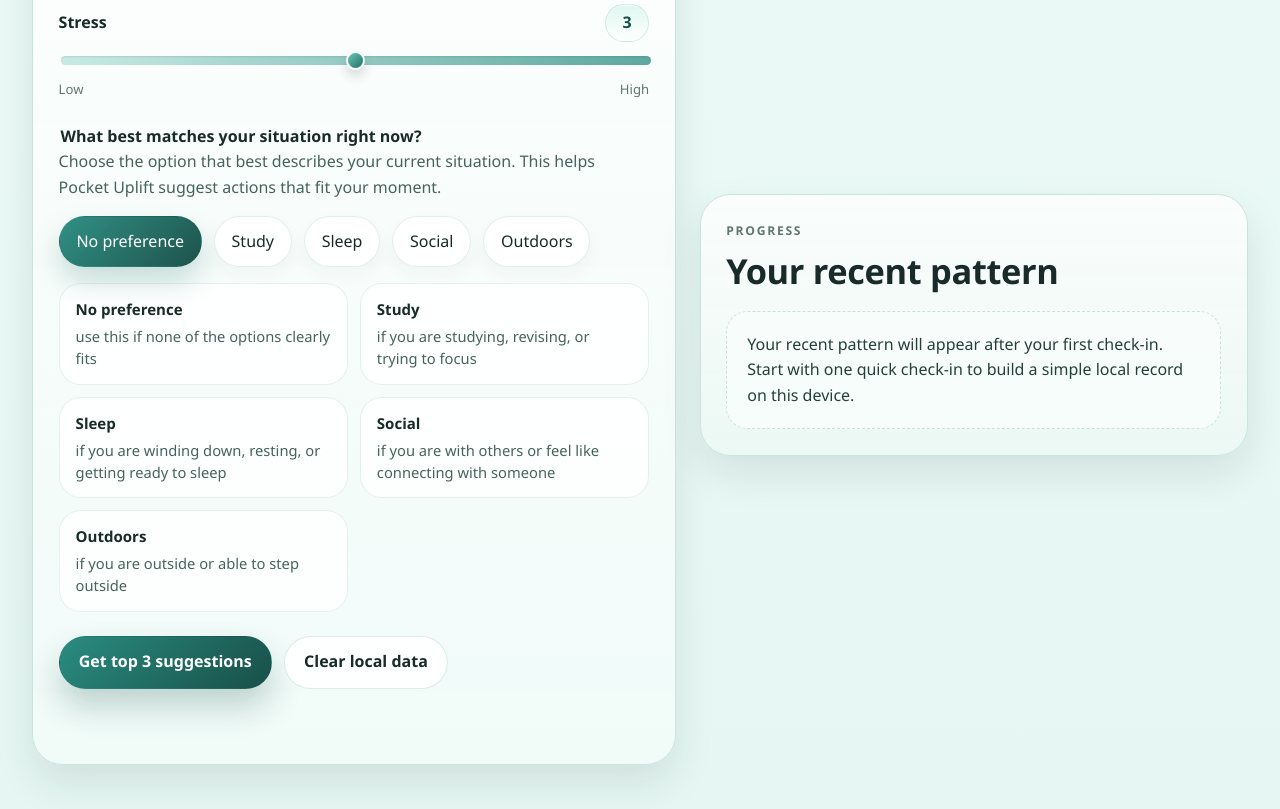
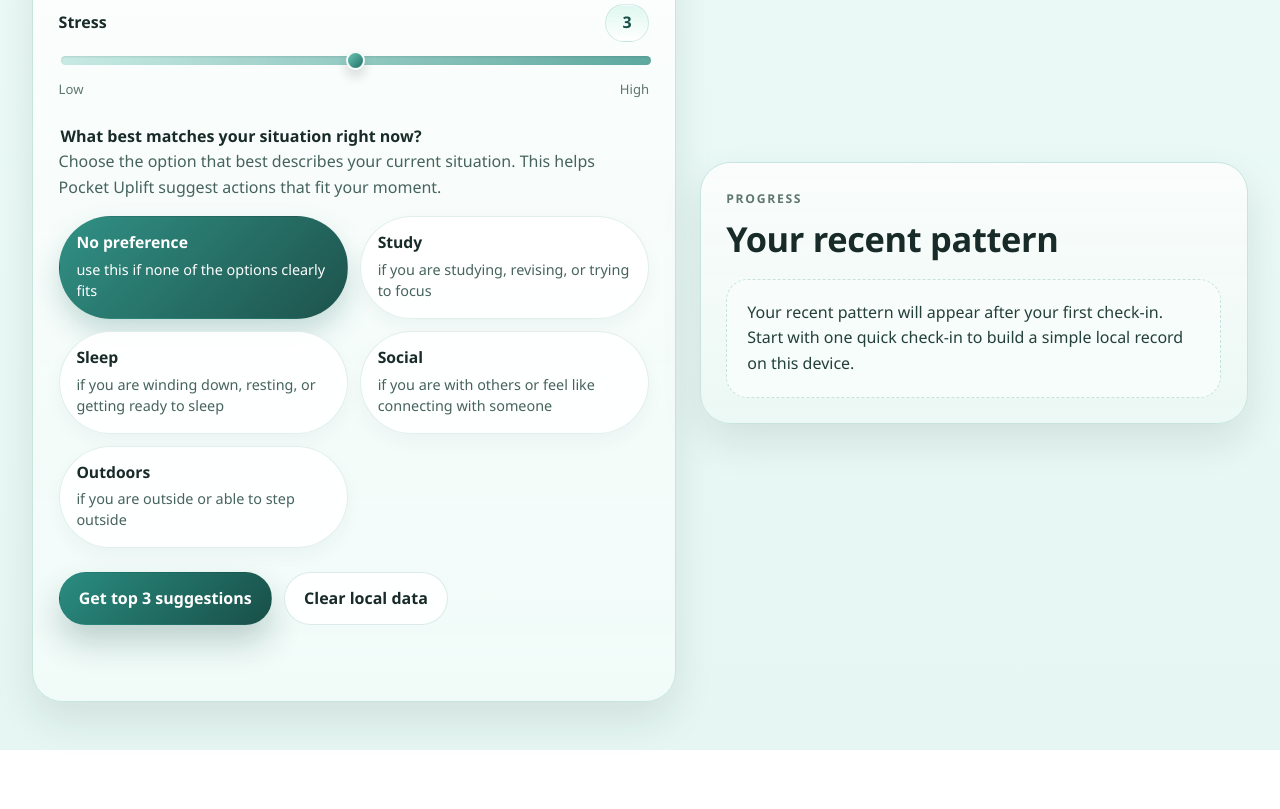
Before and after one commit to AndersonRGB/pocket-uplift, a plain HTML site: page app/index.html in a window 1280 px wide. Shown: the part 871-1680 px from the top of the page. After the commit the page ends 1621 px from the top, so only its background shows below. Drawn offline with Linux system fonts and the light colour scheme.

Commit message:
feat: simplify context selector

```diff
--- a/app/index.html
+++ b/app/index.html
@@ -72,8 +72,8 @@
           <h2 id="checkin-title">Daily check-in</h2>
           <form id="checkin-form" class="stack" aria-describedby="checkin-help">
             <p id="checkin-help" class="muted compact">
-              Use the sliders and one context button to get three suggestions that fit your current
-              state.
+              Use the sliders and choose one context option to get three suggestions that fit your
+              current state.
             </p>
             <div class="slider-group">
               <div class="label-row">
@@ -144,7 +144,12 @@
                 Choose the option that best describes your current situation. This helps Pocket
                 Uplift suggest actions that fit your moment.
               </p>
-              <div id="context-options" class="context-grid" role="radiogroup" aria-label="Context">
+              <div
+                id="context-options"
+                class="context-grid"
+                role="radiogroup"
+                aria-label="Context"
+              >
                 <label class="context-option">
                   <input
                     class="context-input"
@@ -153,7 +158,10 @@
                     value="any"
                     checked
                   />
-                  <span class="context-chip">No preference</span>
+                  <span class="context-card">
+                    <strong>No preference</strong>
+                    <span>use this if none of the options clearly fits</span>
+                  </span>
                 </label>
                 <label class="context-option">
                   <input
@@ -162,7 +170,10 @@
                     name="context"
                     value="study"
                   />
-                  <span class="context-chip">Study</span>
+                  <span class="context-card">
+                    <strong>Study</strong>
+                    <span>if you are studying, revising, or trying to focus</span>
+                  </span>
                 </label>
                 <label class="context-option">
                   <input
@@ -171,7 +182,10 @@
                     name="context"
                     value="sleep"
                   />
-                  <span class="context-chip">Sleep</span>
+                  <span class="context-card">
+                    <strong>Sleep</strong>
+                    <span>if you are winding down, resting, or getting ready to sleep</span>
+                  </span>
                 </label>
                 <label class="context-option">
                   <input
@@ -180,7 +194,10 @@
                     name="context"
                     value="social"
                   />
-                  <span class="context-chip">Social</span>
+                  <span class="context-card">
+                    <strong>Social</strong>
+                    <span>if you are with others or feel like connecting with someone</span>
+                  </span>
                 </label>
                 <label class="context-option">
                   <input
@@ -189,31 +206,12 @@
                     name="context"
                     value="outdoors"
                   />
-                  <span class="context-chip">Outdoors</span>
+                  <span class="context-card">
+                    <strong>Outdoors</strong>
+                    <span>if you are outside or able to step outside</span>
+                  </span>
                 </label>
               </div>
-              <ul class="context-help-list" aria-label="Context guidance">
-                <li class="context-help-item">
-                  <strong>No preference</strong>
-                  <span>use this if none of the options clearly fits</span>
-                </li>
-                <li class="context-help-item">
-                  <strong>Study</strong>
-                  <span>if you are studying, revising, or trying to focus</span>
-                </li>
-                <li class="context-help-item">
-                  <strong>Sleep</strong>
-                  <span>if you are winding down, resting, or getting ready to sleep</span>
-                </li>
-                <li class="context-help-item">
-                  <strong>Social</strong>
-                  <span>if you are with others or feel like connecting with someone</span>
-                </li>
-                <li class="context-help-item">
-                  <strong>Outdoors</strong>
-                  <span>if you are outside or able to step outside</span>
-                </li>
-              </ul>
             </fieldset>
 
             <div class="button-row">
--- a/app/styles.css
+++ b/app/styles.css
@@ -265,7 +265,7 @@ button {
 .button-primary,
 .button-secondary,
 .feedback-button,
-.context-chip {
+.context-card {
   border-radius: var(--radius-pill);
   transition:
     transform 140ms ease,
@@ -544,41 +544,15 @@ input[type="range"]::-moz-range-track {
 }
 
 .context-grid {
-  display: flex;
-  flex-wrap: wrap;
+  display: grid;
+  grid-template-columns: repeat(auto-fit, minmax(13rem, 1fr));
   gap: var(--space-3);
   margin-top: var(--space-4);
 }
 
-.context-help-list {
-  display: grid;
-  grid-template-columns: repeat(auto-fit, minmax(14rem, 1fr));
-  gap: var(--space-3);
-  margin: var(--space-4) 0 0;
-  padding: 0;
-  list-style: none;
-}
-
-.context-help-item {
-  display: grid;
-  gap: var(--space-1);
-  padding: 0.9rem 1rem;
-  border: 1px solid rgba(42, 140, 128, 0.12);
-  border-radius: var(--radius-md);
-  background: rgba(255, 255, 255, 0.82);
-  color: var(--color-ink-700);
-  box-shadow: inset 0 1px 0 rgba(255, 255, 255, 0.7);
-  font-size: 0.92rem;
-  line-height: 1.5;
-}
-
-.context-help-item strong {
-  color: var(--color-ink-950);
-  font-size: 0.94rem;
-}
-
 .context-option {
   position: relative;
+  display: block;
 }
 
 .context-input {
@@ -587,13 +561,15 @@ input[type="range"]::-moz-range-track {
   pointer-events: none;
 }
 
-.context-chip,
+.context-card,
 .feedback-button {
   display: inline-flex;
-  align-items: center;
-  justify-content: center;
+  flex-direction: column;
+  align-items: flex-start;
+  justify-content: flex-start;
   min-height: 2.85rem;
-  padding: 0.72rem 1.05rem;
+  width: 100%;
+  padding: 1rem 1.05rem;
   border: 1px solid rgba(42, 140, 128, 0.14);
   background: rgba(255, 255, 255, 0.9);
   color: var(--color-ink-950);
@@ -602,7 +578,16 @@ input[type="range"]::-moz-range-track {
     0 8px 18px rgba(24, 43, 40, 0.04);
 }
 
-.context-chip:hover,
+.feedback-button {
+  flex-direction: row;
+  align-items: center;
+  justify-content: center;
+  width: auto;
+  min-height: 2.85rem;
+  padding: 0.72rem 1.05rem;
+}
+
+.context-card:hover,
 .feedback-button:hover,
 .button-secondary:hover {
   border-color: rgba(47, 143, 131, 0.34);
@@ -610,7 +595,21 @@ input[type="range"]::-moz-range-track {
   transform: translateY(-1px);
 }
 
-.context-input:checked + .context-chip,
+.context-card strong {
+  color: var(--color-ink-950);
+  font-size: 0.98rem;
+  font-weight: 700;
+  line-height: 1.2;
+}
+
+.context-card span {
+  margin-top: var(--space-2);
+  color: var(--color-ink-700);
+  font-size: 0.9rem;
+  line-height: 1.45;
+}
+
+.context-input:checked + .context-card,
 .feedback-button.is-active {
   background: linear-gradient(135deg, rgba(42, 140, 128, 0.96), rgba(24, 79, 72, 0.98));
   color: var(--color-white);
@@ -618,7 +617,12 @@ input[type="range"]::-moz-range-track {
   box-shadow: 0 14px 28px rgba(33, 111, 101, 0.24);
 }
 
-.context-input:focus-visible + .context-chip {
+.context-input:checked + .context-card strong,
+.context-input:checked + .context-card span {
+  color: var(--color-white);
+}
+
+.context-input:focus-visible + .context-card {
   outline: 3px solid rgba(13, 60, 166, 0.38);
   outline-offset: 3px;
 }
@@ -957,9 +961,13 @@ input[type="range"]::-moz-range-track {
   }
 
   .hero-notes,
-  .context-grid,
   .feedback-row,
   .button-row {
+    gap: var(--space-2);
+  }
+
+  .context-grid {
+    grid-template-columns: 1fr;
     gap: var(--space-2);
   }
 
```
